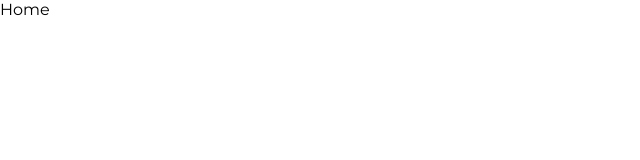
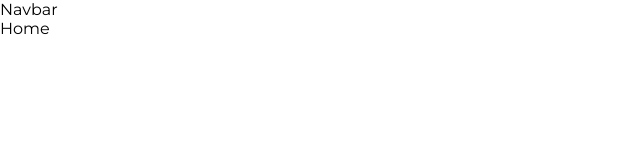
Before and after one commit to cihandundar/redux-crypto-app, a React (Create React App) app: page / in a window 1280 px wide. Shown: the top 160 px of the page, without its empty margins (0-640 px from the left). Built offline with nearby package versions, Linux system fonts and the light colour scheme.

Commit message:
navbar component imported to app js file

```diff
--- a/src/App.js
+++ b/src/App.js
@@ -1,9 +1,11 @@
+import { Navbar } from "components";
 import { Home } from "pages";
 import React from "react";
 import { BrowserRouter, Routes, Route } from "react-router-dom";
 function App() {
   return (
     <BrowserRouter>
+      <Navbar />
       <Routes>
         <Route path="/" element={<Home />} />
       </Routes>
```
